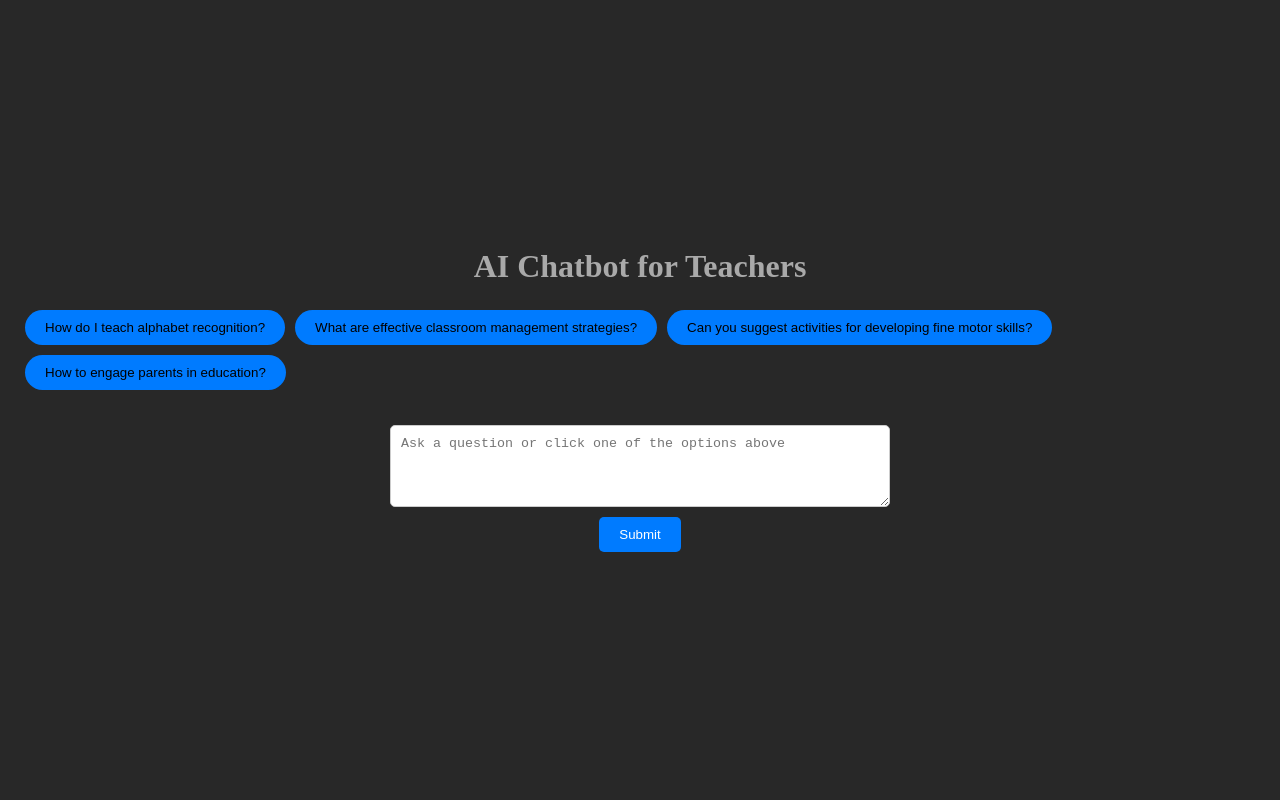
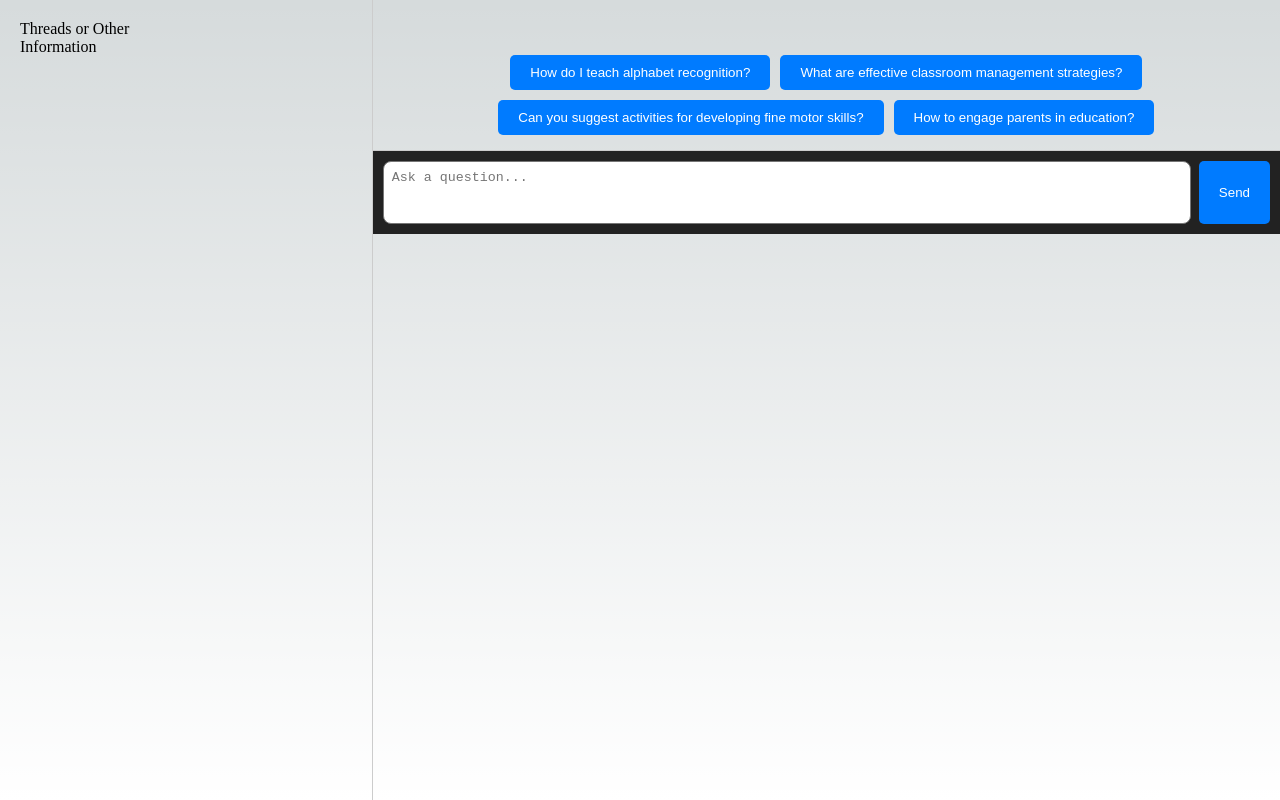
Before and after one commit to jacke4711/LiberAdmin4, a Next.js app: page / in a window 1280 px wide. Built offline with nearby package versions, Linux system fonts and the light colour scheme.

Commit message:
Nytt GUI

```diff
--- a/pages/index.tsx
+++ b/pages/index.tsx
@@ -1,21 +1,22 @@
-import { useState, FormEvent } from 'react';
+import { useState, FormEvent, useRef, useEffect, KeyboardEvent } from 'react';
 
 const Home = () => {
   const [question, setQuestion] = useState<string>('');
-  const [answer, setAnswer] = useState<string>('');
+  const [messages, setMessages] = useState<Array<{type: string, text: string}>>([]);
   const [isLoading, setIsLoading] = useState<boolean>(false);
+  const endOfMessagesRef = useRef<null | HTMLDivElement>(null);
 
   const predefinedQuestions = [
-    { id: 1, text: 'How do I teach alphabet recognition?' },
-    { id: 2, text: 'What are effective classroom management strategies?' },
-    { id: 3, text: 'Can you suggest activities for developing fine motor skills?' },
-    { id: 4, text: 'How to engage parents in education?' },
+    'How do I teach alphabet recognition?',
+    'What are effective classroom management strategies?',
+    'Can you suggest activities for developing fine motor skills?',
+    'How to engage parents in education?'
   ];
 
-  async function handleSubmit(e: FormEvent) {
-    e.preventDefault();
+  const sendMessage = async () => {
+    if (!question.trim()) return;
     setIsLoading(true);
-    try {
+    setMessages(prev => [...prev, {type: 'user', text: question}, {type: 'bot', text: 'Processing...'}]);
     const response = await fetch('/api/chat', {
       method: 'POST',
       headers: {
@@ -23,42 +24,191 @@ const Home = () => {
       },
       body: JSON.stringify({ question }),
     });
+    const data = await response.json();
+    setIsLoading(false);
+    setMessages(prev => [...prev.slice(0, -1), {type: 'bot', text: data.answer || 'Error getting response'}]);
+    setQuestion('');
+  };
 
-      if (!response.ok) {
-        throw new Error(`Error: ${response.status}`);
+  const handleKeyPress = (e: KeyboardEvent<HTMLTextAreaElement>) => {
+    if (e.key === ' ' && e.ctrlKey) {
+      e.preventDefault();
+      sendMessage();
     }
+  };
 
-      const data = await response.json();
-      setAnswer(data.answer);
-    } catch (error) {
-      console.error('Failed to fetch answer:', error);
-      setAnswer('Failed to fetch answer. Please try again.');
-    }
-    setIsLoading(false);
-  }
+  useEffect(() => {
+    endOfMessagesRef.current?.scrollIntoView({ behavior: 'smooth' });
+  }, [messages]);
 
   return (
-    <div style={{ backgroundColor: '#282828', minHeight: '100vh', display: 'flex', justifyContent: 'center', alignItems: 'center', flexDirection: 'column' }}>
-      <h1 style={{ color: '#a9a9a9' }}>AI Chatbot for Teachers</h1>
-      <div style={{ margin: '20px' }}>
-        {predefinedQuestions.map(({ id, text }) => (
-          <button key={id} onClick={() => setQuestion(text)} style={{ background: '#007bff', border: 'none', borderRadius: '20px', padding: '10px 20px', margin: '5px', cursor: 'pointer' }}>
-            {text}
+    <div className="app-container">
+      <div className="sidebar">Threads or Other Information</div>
+      <div className="chat-container">
+        <div className="messages">
+          {messages.map((msg, index) => (
+            <div key={index} className={`message ${msg.type}`}>
+              {msg.text}
+            </div>
+          ))}
+          <div ref={endOfMessagesRef}></div>
+          {isLoading && <div className="loader">Loading...</div>}
+        </div>
+        <div className="predefined-questions">
+          {predefinedQuestions.map((q, index) => (
+            <button key={index} onClick={() => setQuestion(q)} style={{ margin: '5px' }}>
+              {q}
             </button>
           ))}
         </div>
-      <form onSubmit={handleSubmit} style={{ width: '100%', maxWidth: '500px', display: 'flex', flexDirection: 'column', alignItems: 'center' }}>
+        <form onSubmit={(e) => { e.preventDefault(); sendMessage(); }} className="input-form">
           <textarea
             value={question}
             onChange={(e) => setQuestion(e.target.value)}
-          placeholder="Ask a question or click one of the options above"
-          rows={4}
-          style={{ width: '100%', padding: '10px', margin: '10px 0', borderRadius: '5px', border: '1px solid #ccc' }}
+            onKeyPress={handleKeyPress}
+            placeholder="Ask a question..."
+            rows={3}
           />
-        <button type="submit" disabled={isLoading} style={{ background: '#007bff', color: 'white', border: 'none', borderRadius: '5px', padding: '10px 20px', cursor: 'pointer' }}>Submit</button>
+          <button type="submit" disabled={isLoading}>Send</button>
         </form>
-      {isLoading && <p>Processing...</p>}
-      {answer && <div style={{ marginTop: '20px', background: '#e0e0e0', padding: '20px', borderRadius: '5px', width: '100%', maxWidth: '500px', textAlign: 'left' }}>Answer: {answer}</div>}
+      </div>
+      <style jsx>{`
+        .app-container {
+          display: flex;
+          height: 100vh;
+        }
+        .sidebar {
+          width: 16.666%; // Fixed percentage width or you can use a fixed pixel value
+          min-width: 200px; // Ensures it doesn't get too narrow on smaller screens
+          background-color: #222222;
+          padding: 20px;
+          overflow-y: auto; // Adds scroll to sidebar if content overflows
+          height: 100vh; // Full viewport height
+          position: fixed; // Keeps the sidebar fixed during scrolling
+          left: 0; // Aligns the sidebar to the left edge of the viewport
+          top: 0; // Aligns the sidebar to the top of the viewport
+        }
+
+        .chat-container {
+          flex-grow: 1;
+          margin-left: 16.666%; // Adjust this value to match the sidebar width if needed
+          display: flex;
+          flex-direction: column;
+          justify-content: space-between;
+          border-left: 1px solid #ccc;
+        }
+        .predefined-questions {
+          display: flex;
+          justify-content: center;
+          padding: 10px;
+          flex-wrap: wrap;
+        }
+        .messages {
+          overflow-y: auto;
+          padding: 20px;
+          flex-grow: 1;
+        }
+        .message {
+          margin-bottom: 12px;
+          padding: 8px 12px;
+          border-radius: 10px;
+          max-width: 75%;
+        }
+        .user {
+          background-color: #007bff;
+          color: white;
+          align-self: flex-end;
+        }
+        .bot {
+          background-color: #e0e0e0;
+          color: black;
+          align-self: flex-start;
+        }
+        .input-form {
+          display: flex;
+          padding: 10px;
+          background: #222222;
+          border-top: 1px solid #ccc;
+        }
+        textarea {
+          flex-grow: 1;
+          resize: none;
+          border-radius: 8px;
+          padding: 8px;
+          margin-right: 8px;
+        }
+        button {
+          padding: 10px 20px;
+          background-color: #007bff;
+          color: white;
+          border: none;
+          border-radius: 5px;
+          cursor: pointer;
+        }
+        button:disabled {
+          opacity: 0.5;
+          cursor: default;
+        }
+        .loader,
+        .loader:before,
+        .loader:after {
+          background: #ffffff;
+          -webkit-animation: load1 1s infinite ease-in-out;
+          animation: load1 1s infinite ease-in-out;
+          width: 1em;
+          height: 4em;
+        }
+        .loader {
+          color: #ffffff;
+          text-indent: -9999em;
+          margin: 88px auto;
+          position: relative;
+          font-size: 11px;
+          -webkit-transform: translateZ(0);
+          -ms-transform: translateZ(0);
+          transform: translateZ(0);
+          -webkit-animation-delay: -0.16s;
+          animation-delay: -0.16s;
+        }
+        .loader:before,
+        .loader:after {
+          position: absolute;
+          top: 0;
+          content: '';
+        }
+        .loader:before {
+          left: -1.5em;
+          -webkit-animation-delay: -0.32s;
+          animation-delay: -0.32s;
+        }
+        .loader:after {
+          left: 1.5em;
+        }
+        @-webkit-keyframes load1 {
+          0%,
+          80%,
+          100% {
+            box-shadow: 0 0;
+            height: 4em;
+          }
+          40% {
+            box-shadow: 0 -2em;
+            height: 5em;
+          }
+        }
+        @keyframes load1 {
+          0%,
+          80%,
+          100% {
+            box-shadow: 0 0;
+            height: 4em;
+          }
+          40% {
+            box-shadow: 0 -2em;
+            height: 5em;
+          }
+        }
+      `}</style>
     </div>
   );
 };
```
Also changed, not shown: package.json (+7 -1 lines), 1 other file (tests, documents, lock files or other folders). Lines whose indentation alone changed are shown as unchanged.
